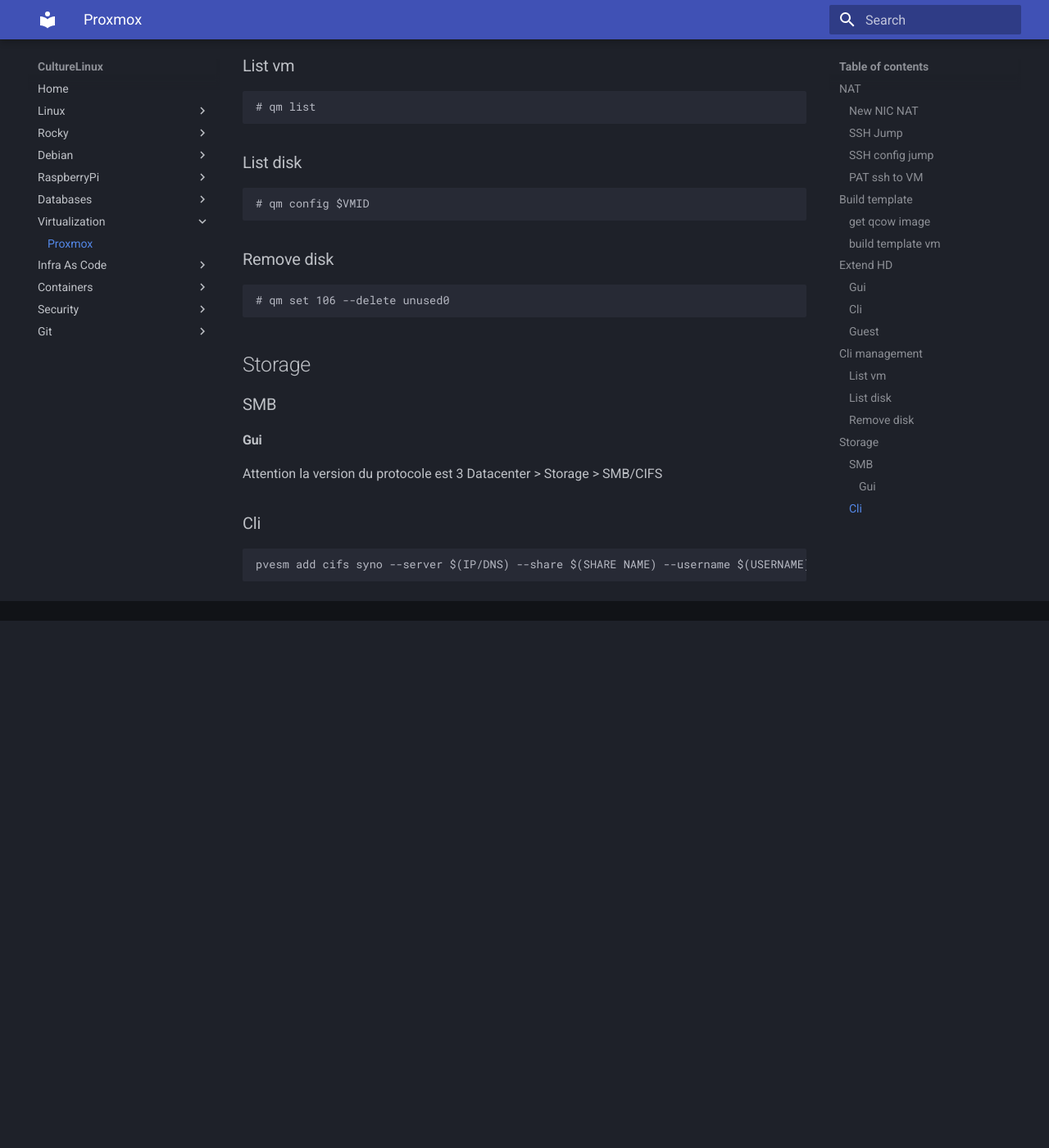
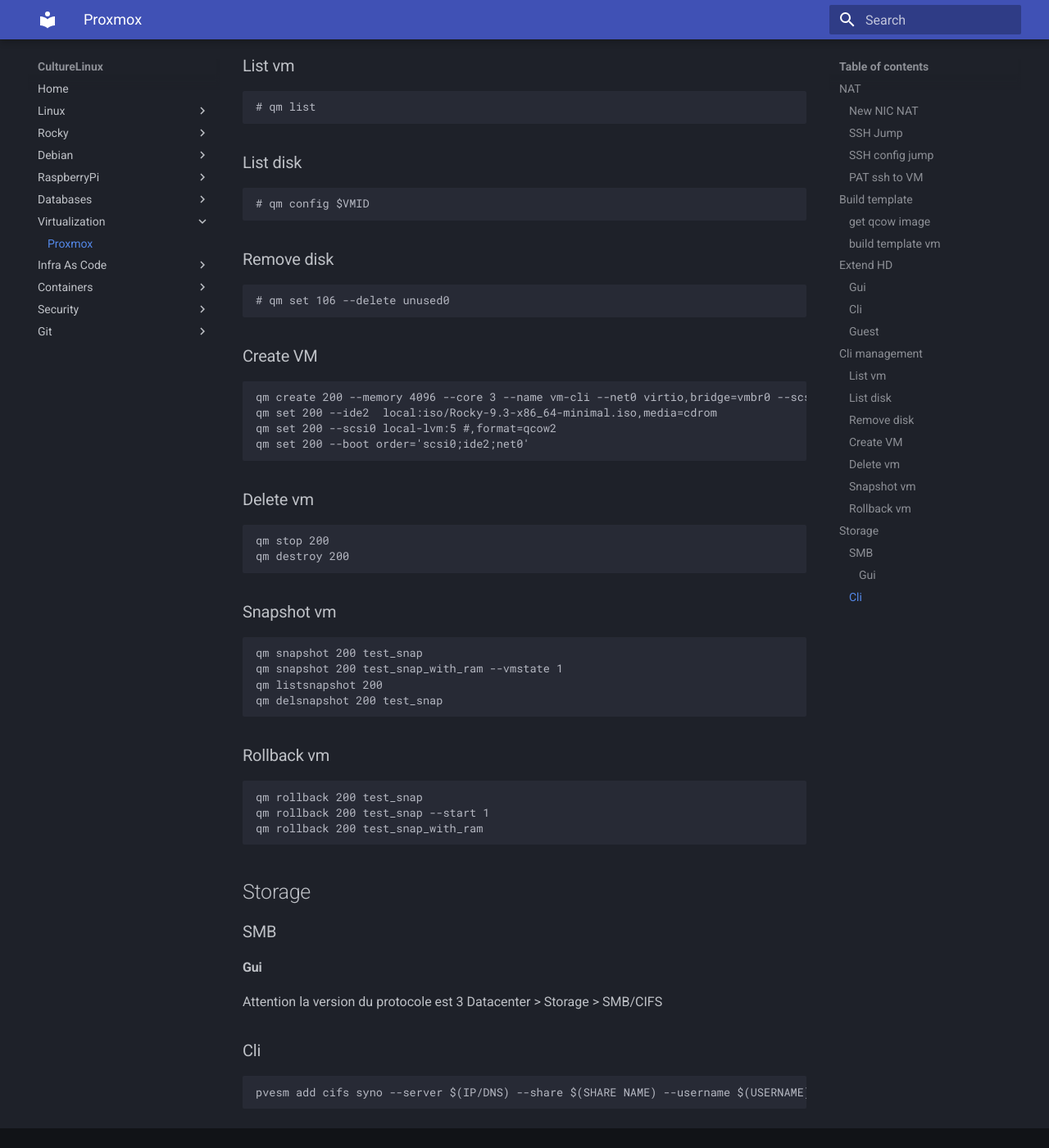
Before and after one commit to CultureLinux/doc, an MkDocs documentation site: the page built from docs/virtualization/proxmox.md, in a window 1280 px wide and 1400 px high, scrolled down 1918 px. Shown: the whole window at 82% size. Built offline with MkDocs 1.6.1 and Material for MkDocs 9.7.7, drawn with Linux system fonts in a browser that asks for light colours; before the commit the page ends 2675 px from its top, so only the background shows below that.

Commit message:
proxmox qm management

```diff
--- a/docs/virtualization/proxmox.md
+++ b/docs/virtualization/proxmox.md
@@ -65,6 +65,27 @@
 ### Remove disk
     # qm set 106 --delete unused0
 
+### Create VM
+    qm create 200 --memory 4096 --core 3 --name vm-cli --net0 virtio,bridge=vmbr0 --scsihw virtio-scsi-single --description "VM via qm" --numa 0 --onboot 1 --ostype l26 --cpu "cputype=x86-64-v2-AES"
+    qm set 200 --ide2  local:iso/Rocky-9.3-x86_64-minimal.iso,media=cdrom
+    qm set 200 --scsi0 local-lvm:5 #,format=qcow2
+    qm set 200 --boot order='scsi0;ide2;net0'
+
+### Delete vm
+    qm stop 200
+    qm destroy 200
+
+### Snapshot vm
+    qm snapshot 200 test_snap
+    qm snapshot 200 test_snap_with_ram --vmstate 1
+    qm listsnapshot 200
+    qm delsnapshot 200 test_snap
+
+### Rollback vm
+    qm rollback 200 test_snap
+    qm rollback 200 test_snap --start 1
+    qm rollback 200 test_snap_with_ram
+
 ## Storage
 ### SMB
 #### Gui
```
